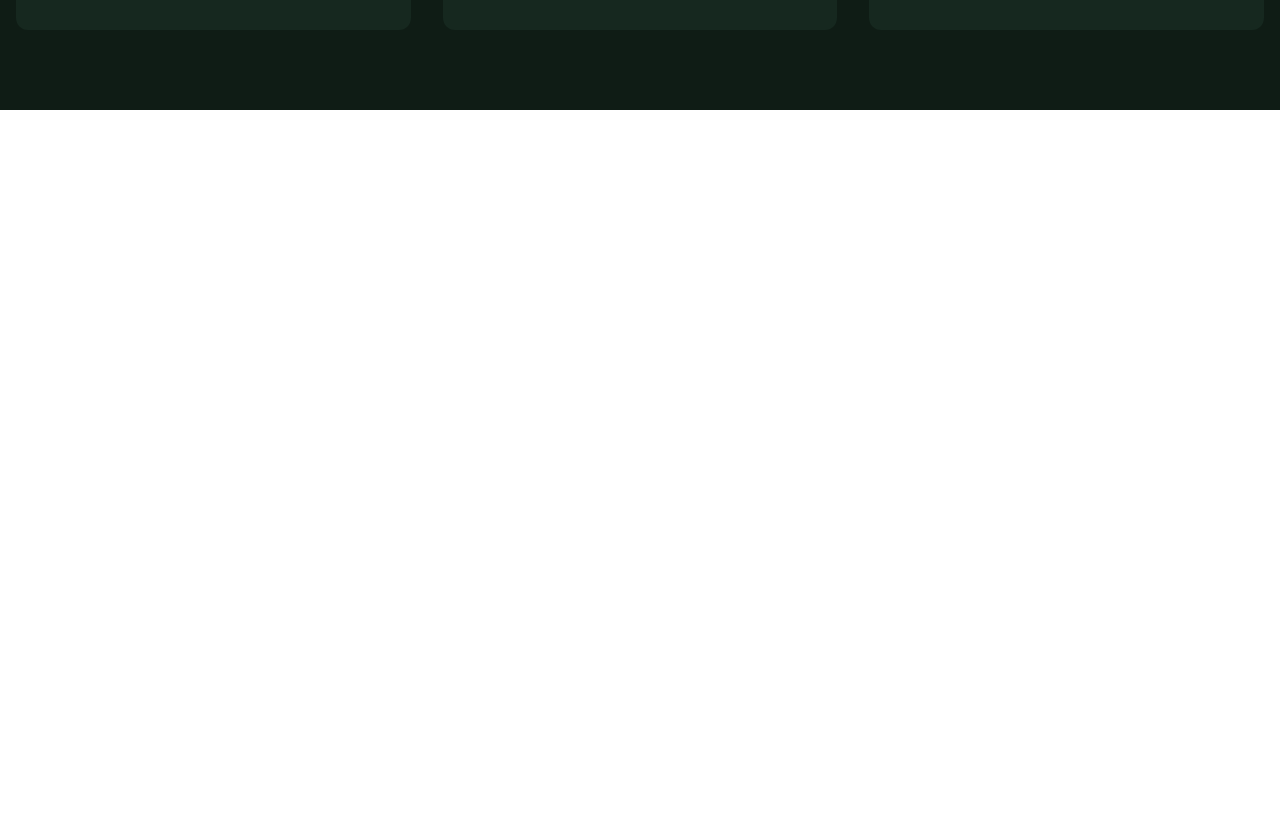
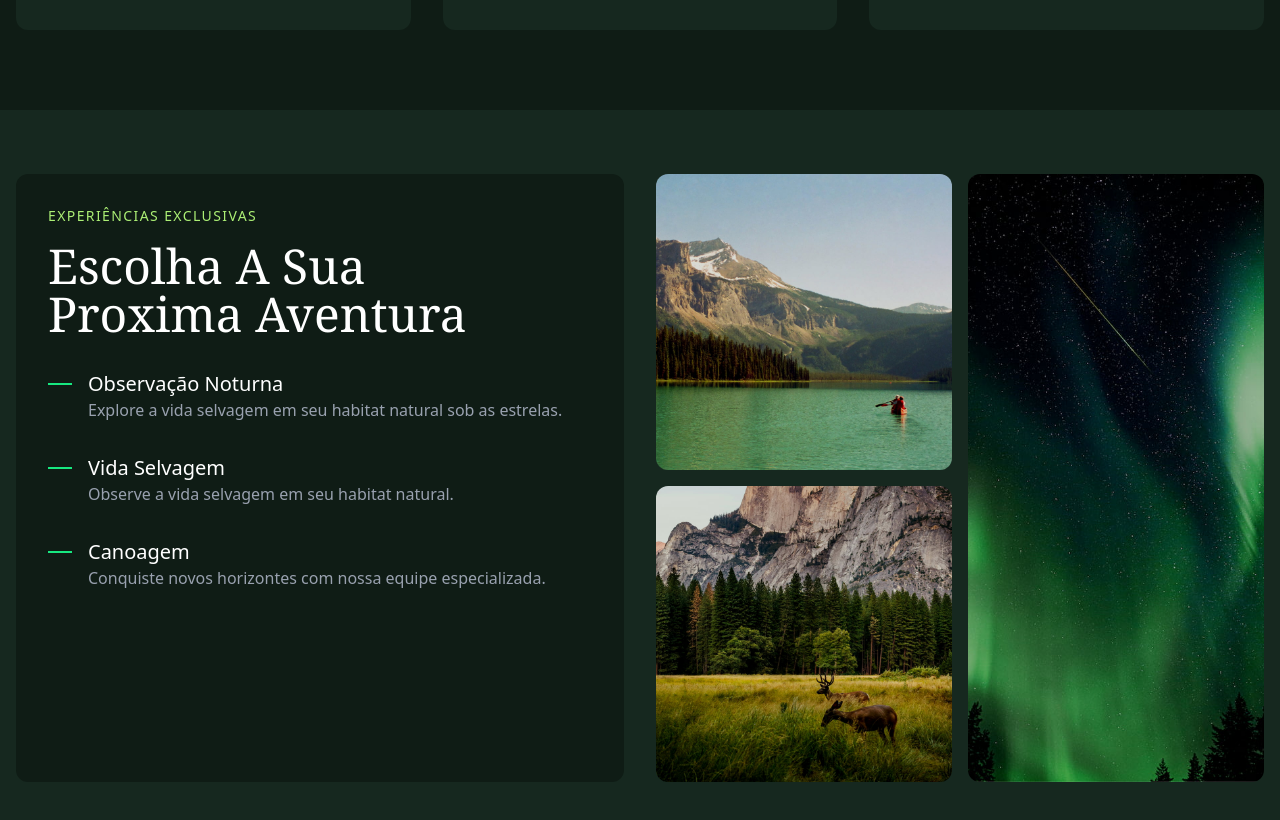
Before and after one commit to ofs-org/Forest, a React (Vite) app: page / in a window 1280 px wide. Shown: the part 2174-2994 px from the top of the page. Before the commit the page ends 2284 px from the top, so only its background shows below. Built offline with nearby package versions, Linux system fonts and the light colour scheme.

Commit message:
chore:  developed the experiences section

```diff
--- a/src/App.tsx
+++ b/src/App.tsx
@@ -2,6 +2,7 @@ import { Climate } from "./components/Climate";
 import { Menu } from "./components/Menu";
 import { Accommodations } from "./container/accommodations";
 import { Events } from "./container/Events";
+import { Experiences } from "./container/Experiences";
 import { Introduction } from "./container/Introduction";
 
 function App() {
@@ -17,6 +18,7 @@ function App() {
             <Introduction />
             <Accommodations />
             <Events />
+            <Experiences />
           </section>
         </main>
       </body>
--- a/src/container/Experiences.tsx
+++ b/src/container/Experiences.tsx
@@ -1,3 +1,70 @@
+import canoagem from "../assets/img/canoagem.jpg";
+import observacao_noturna from "../assets/img/observacao-noturna.jpg";
+import vida_selvagem from "../assets/img/vida-selvagem.jpg";
 export function Experiences() {
-  return <section className="container"></section>;
+  return (
+    <section
+      id="experiencias"
+      className="container gap-8 grid pb-12 sm:grid-cols-2 sm:pt-16"
+    >
+      <div className="bg-verde-900 p-6 rounded-xl sm:p-8">
+        <p className="mb-4 text-sm text-verde-200 tracking-widest uppercase">
+          Experiências exclusivas
+        </p>
+        <h2 className="capitalize font-serif lg:text-5xl mb-8 sm:text-4xl text-3xl text-balance text-white">
+          Escolha a sua proxima aventura
+        </h2>
+        <h3 className="before:bg-verde-400 before:h-0.5 before:transition-[width] before:w-6 duration-1000 ease-in-out flex gap-4 hover:before:w-10 items-center text-white text-xl">
+          Observação Noturna
+        </h3>
+        <p className="mb-8 pl-10 text-balance text-gray-400">
+          Explore a vida selvagem em seu habitat natural sob as estrelas.
+        </p>
+        <h3 className="before:bg-verde-400 before:h-0.5 before:transition-[width] before:w-6 duration-1000 ease-in-out flex gap-4 hover:before:w-10 items-center text-white text-xl">
+          Vida Selvagem
+        </h3>
+        <p className="mb-8 pl-10 text-balance text-gray-400">
+          Observe a vida selvagem em seu habitat natural.
+        </p>
+        <h3 className="before:bg-verde-400 before:h-0.5 before:transition-[width] before:w-6 duration-1000 ease-in-out flex gap-4 hover:before:w-10 items-center text-white text-xl">
+          Canoagem
+        </h3>
+        <p className="mb-8 pl-10 text-balance text-gray-400">
+          Conquiste novos horizontes com nossa equipe especializada.
+        </p>
+      </div>
+      <div className="gap-4 grid grid-cols-2">
+        <div className="cursor-pointer group overflow-hidden relative rounded-xl">
+          <img
+            className="group-hover:scale-110 object-cover size-full transition-transform"
+            src={canoagem}
+            alt="Praticando canoagem"
+          />
+          <div className="absolute bg-gradient-to-t flex from-verde-950/80 group-hover:opacity-100 inset-0 items-end opacity-0 p-4 transition-opacity">
+            <span className="text-white">Canoagem</span>
+          </div>
+        </div>
+        <div className="cursor-pointer group overflow-hidden relative rounded-xl row-span-2">
+          <img
+            className="group-hover:scale-110 object-cover size-full transition-transform"
+            src={observacao_noturna}
+            alt="Observação Noturna"
+          />
+          <div className="absolute bg-gradient-to-t flex from-verde-950/80 group-hover:opacity-100 inset-0 items-end opacity-0 p-4 transition-opacity">
+            <span className="text-white">Observação Noturna</span>
+          </div>
+        </div>
+        <div className="cursor-pointer group overflow-hidden relative rounded-xl">
+          <img
+            className="group-hover:scale-110 object-cover size-full transition-transform"
+            src={vida_selvagem}
+            alt="Vida Selvagem"
+          />
+          <div className="absolute bg-gradient-to-t flex from-verde-950/80 group-hover:opacity-100 inset-0 items-end opacity-0 p-4 transition-opacity">
+            <span className="text-white">Vida Selvagem</span>
+          </div>
+        </div>
+      </div>
+    </section>
+  );
 }
```
